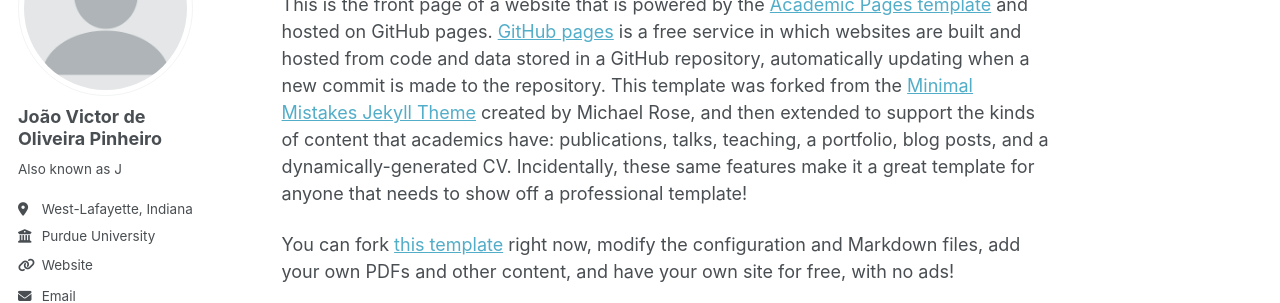
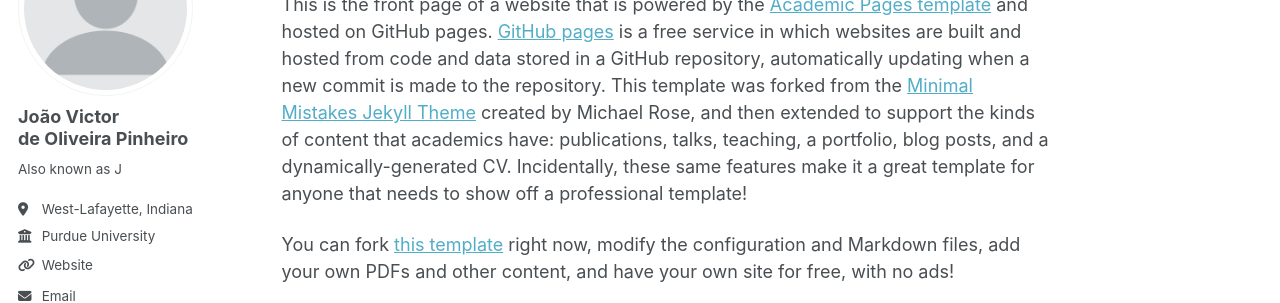
Before and after one commit to Jv7Pinheiro/Jv7Pinheiro.github.io, a Jekyll site: the page built from _pages/about.md, in a window 1280 px wide. Shown: the part 180-483 px from the top of the page. Built offline with Jekyll 4.4.1, drawn with Linux system fonts in a browser that asks for light colours; some web fonts are replaced; a script bundle is joined from its source files by our own code; library files that are not in the unit come from our copies.

Commit message:
Third attempt to change full name cropiing

```diff
--- a/_config.yml
+++ b/_config.yml
@@ -24,7 +24,7 @@ repository               : "jv7pinheiro/jv7pinheiro.github.io"
 author:
   # Biographic information
   avatar           : "profile.png"
-  name             : "João Victor \n de Oliveira Pinheiro"
+  name             : "João Victor<br>de Oliveira Pinheiro"
   # pronouns         : "he/him"
   bio              : "Also known as J"
   location         : "West-Lafayette, Indiana"
--- a/_includes/author-profile.html
+++ b/_includes/author-profile.html
@@ -15,7 +15,7 @@
   </div>
 
   <div class="author__content">
-    <h3 class="author__name">{{ author.name }}</h3>
+    <h3 class="author__name">{{ author.name | safe }}</h3>
     {% if author.pronouns %}<p class="author__pronouns">{{ author.pronouns }}</p>{% endif %}
     {% if author.bio %}<p class="author__bio">{{ author.bio }}</p>{% endif %}
   </div>
```
